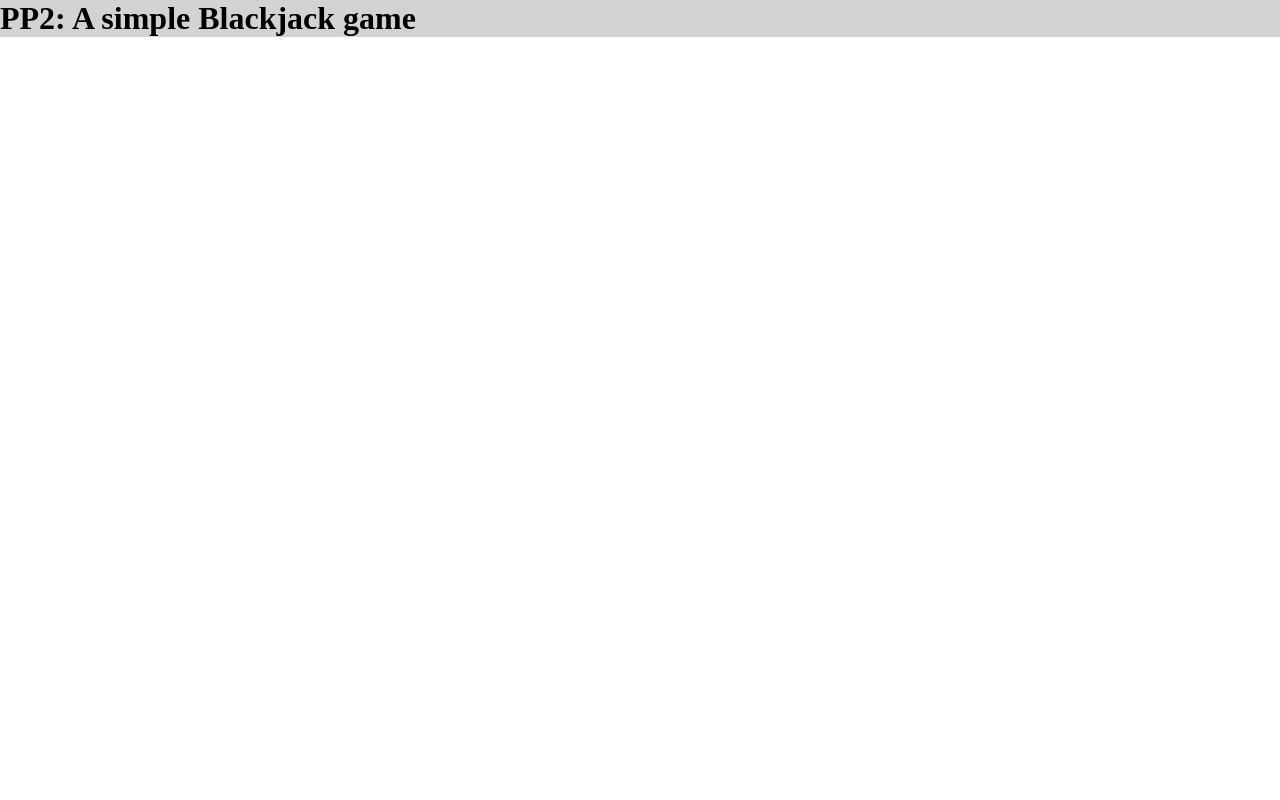
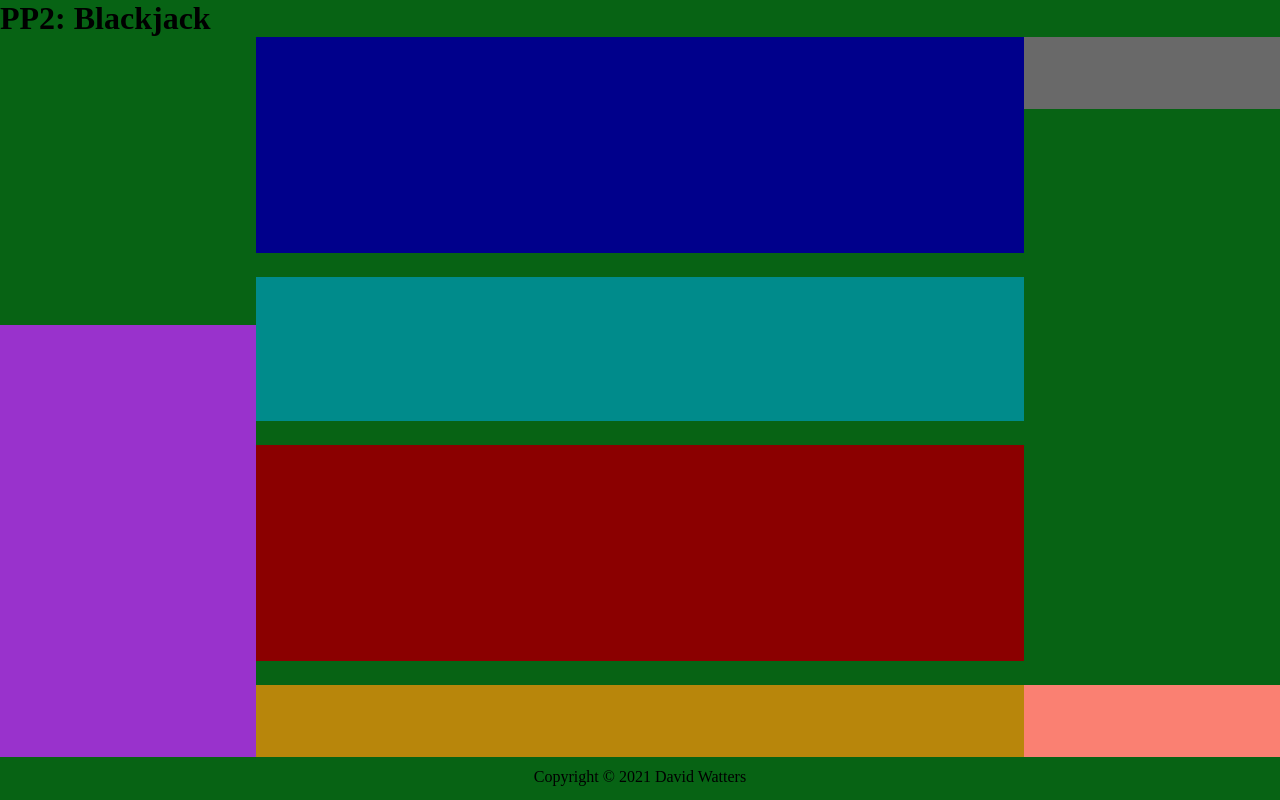
Before and after one commit to davewatters/js-blackjack, a plain HTML site: page index.html in a window 1280 px wide. Drawn offline with Linux system fonts and the light colour scheme.

Commit message:
basic screen layout added

```diff
--- a/assets/css/style.css
+++ b/assets/css/style.css
@@ -1,3 +1,6 @@
+/*
+  Generic styling
+*/
 * {
   margin: 0;
   padding: 0;
@@ -5,15 +8,116 @@
   box-sizing: border-box;
 }
 
+:root {
+  /* Initialise gloabl var for background colour  */
+  --bg-colour: #076314;
+}
+
 html {
   /* Set root font-size to 10px so that 1rem becomes 10px  */
-  font-size: 62.5%
+  font-size: 62.5%;
 }
 
 body {
-  font-size: 1.6rem
+  font-size: 1.6rem;
+  background-color: var(--bg-colour);
 }
 
-#test-css {
-  background-color: lightgrey;
+footer {
+  height: 4rem;
+  align-items: center;
 }
+
+/*
+  Main game area containers
+*/
+#outer-container {
+  width: 100%;
+  height: 90vh;
+}
+
+#lhs-container {
+  width: 20%;
+}
+
+#centre-container {
+  /* width: 20rem; */
+  width: 60%;
+}
+
+#rhs-container {
+  width: 20%
+}
+
+#dealer-section {
+  background-color: darkblue;
+  height: 30%;
+  width: 100%;
+}
+
+#status-section {
+  background-color: darkcyan;
+  height: 20%;
+  width: 100%;
+}
+
+#player-section {
+  background-color: darkred;
+  height: 30%;
+  width: 100%;
+}
+
+#controls-section {
+  background-color: darkgoldenrod;
+  height: 10%;
+  width: 100%;
+}
+
+#player-pot {
+  background-color: darkorchid;
+  height: 60%;
+}
+
+#dealer-score {
+  background-color: dimgray;
+  height: 10%;
+}
+
+#player-score {
+  background-color: salmon;
+  height: 10%;
+}
+
+/*
+  Flexbox styles for row & column
+*/
+.flex-row {
+  display: flex;
+  flex-direction: row;
+  justify-content: center;
+}
+
+.flex-col {
+  display: flex;
+  flex-direction: column;
+  justify-content: flex-start;
+}
+
+.flex-jc-fe {
+  justify-content: flex-end;
+}
+
+.flex-jc-sb {
+  justify-content: space-between;
+}
+
+/*
+  Plaing cards
+*/
+.playing-card {
+  height: 6rem;
+  width: 4rem;
+  background-color: white;
+  color: black;
+  font-size: 2rem;
+}
--- a/index.html
+++ b/index.html
@@ -8,8 +8,30 @@
   <title>Blackjack</title>
 </head>
 <body>
-  <h1 id="test-css">PP2: A simple Blackjack game</h1>
+  <header>
+    <h1>PP2: Blackjack</h1>
+  </header>
 
+  <div id="outer-container" class="flex-row">
+    <div id="lhs-container" class="flex-col flex-jc-fe">
+      <div id="player-pot"></div>
+    </div>
+    <div id="centre-container" class="flex-col flex-jc-sb">
+      <div id="dealer-section" class="flex-row"></div>
+      <div id="status-section" class="flex-row"></div>
+      <div id="player-section" class="flex-row"></div>
+      <div id="controls-section" class="felx-row"></div>
+    </div>
+    <div id="rhs-container" class="flex-col flex-jc-sb">
+      <div id="dealer-score"></div>
+      <div id="player-score"></div>
+    </div>
+  </div>
+
+  <!-- Footer -->
+  <footer class="flex-row">
+    <p>Copyright &copy; 2021 David Watters</p>
+  </footer>
   <script src="assets/js/script.js"></script>
 </body>
 </html>
```
